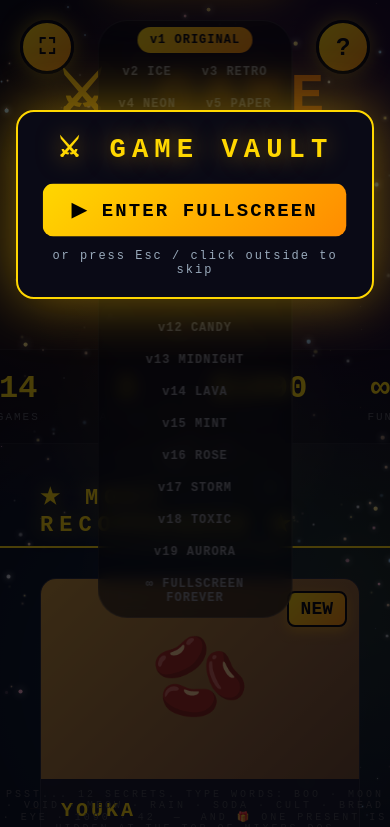
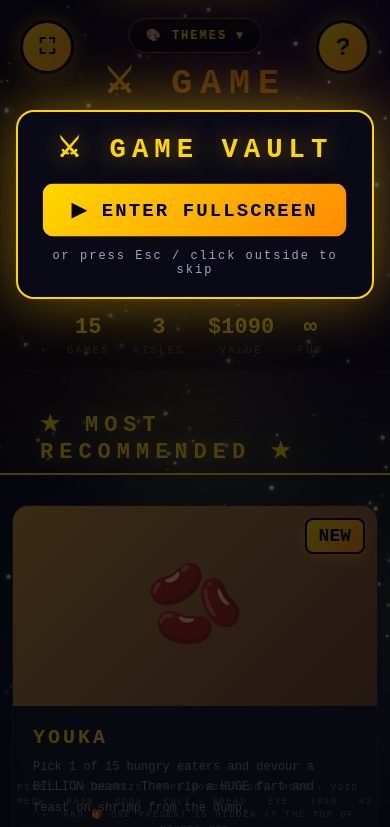
Before and after one commit to tntmaster7777777-pixel/tntmaster7777777-pixel.github.io, a plain HTML site: page index.html in a window 390 px wide. Shown: the top 827 px of the page. Drawn offline with Linux system fonts and the light colour scheme; animation ran at ten frames a second.

Commit message:
Mobile-friendly pass: collapse 23-theme bar into a dropdown, responsive header/stats/grid/hint, accurate dynamic game count

```diff
--- a/index.html
+++ b/index.html
@@ -77,7 +77,7 @@ body::after{
 }
 
 header{position:relative;z-index:1;text-align:center;padding:60px 20px 40px}
-header h1{font-size:56px;font-weight:900;letter-spacing:10px;
+header h1{font-size:clamp(28px,9vw,56px);font-weight:900;letter-spacing:clamp(4px,2vw,10px);
   background:linear-gradient(135deg,#ffd700,#ff8c00,#ff4500);
   -webkit-background-clip:text;-webkit-text-fill-color:transparent;background-clip:text;
   text-shadow:none;filter:drop-shadow(0 0 30px rgba(255,180,0,.5));
@@ -86,7 +86,8 @@ header h1{font-size:56px;font-weight:900;letter-spacing:10px;
 header p{font-size:14px;letter-spacing:4px;color:#888;margin-top:10px}
 .divider{width:200px;height:2px;background:linear-gradient(90deg,transparent,#ffd700,transparent);margin:20px auto}
 
-.grid{position:relative;z-index:1;display:grid;grid-template-columns:repeat(auto-fill,minmax(320px,1fr));gap:24px;max-width:1200px;margin:0 auto;padding:20px 40px 80px}
+.grid{position:relative;z-index:1;display:grid;grid-template-columns:repeat(auto-fill,minmax(min(300px,100%),1fr));
+  gap:clamp(16px,3vw,24px);max-width:1200px;margin:0 auto;padding:20px clamp(12px,3vw,40px) 80px}
 
 .card{background:rgba(20,20,30,.85);border:1px solid rgba(255,255,255,.08);border-radius:16px;
   overflow:hidden;cursor:pointer;text-decoration:none;color:#fff;
@@ -155,15 +156,24 @@ header p{font-size:14px;letter-spacing:4px;color:#888;margin-top:10px}
 /* ============================== */
 /* VERSION SWITCHER               */
 /* ============================== */
-#versionBar{position:fixed;top:20px;left:50%;transform:translateX(-50%);
-  display:flex;gap:6px;z-index:6;flex-wrap:wrap;justify-content:center;max-width:min(740px,72vw);
-  background:rgba(0,0,0,.6);padding:6px;border-radius:30px;
-  border:1px solid rgba(255,255,255,.1);backdrop-filter:blur(8px)}
-.vbtn{font-family:'Courier New',monospace;font-size:12px;letter-spacing:1px;
-  padding:6px 12px;border-radius:20px;border:0;cursor:pointer;
-  background:transparent;color:#888;transition:all .2s;font-weight:700}
-.vbtn:hover{color:#fff;background:rgba(255,255,255,.1)}
+#themeToggle{position:fixed;top:18px;left:50%;transform:translateX(-50%);z-index:7;
+  background:rgba(0,0,0,.7);color:#ffd700;border:1px solid rgba(255,215,0,.35);
+  padding:9px 16px;border-radius:22px;font-family:'Courier New',monospace;
+  font-size:12px;letter-spacing:2px;cursor:pointer;font-weight:900;backdrop-filter:blur(8px);white-space:nowrap}
+#themeToggle:hover{background:rgba(0,0,0,.9);color:#fff}
+#themeToggle:focus{outline:2px solid #ffd700;outline-offset:2px}
+#versionBar{position:fixed;top:58px;left:50%;transform:translateX(-50%);z-index:6;display:none;
+  flex-wrap:wrap;gap:5px;justify-content:center;max-width:min(640px,92vw);max-height:60vh;overflow:auto;
+  background:rgba(0,0,0,.85);padding:10px;border-radius:14px;
+  border:1px solid rgba(255,215,0,.3);backdrop-filter:blur(8px);
+  box-shadow:0 16px 40px rgba(0,0,0,.5)}
+#versionBar.open{display:flex}
+.vbtn{font-family:'Courier New',monospace;font-size:11px;letter-spacing:1px;
+  padding:7px 12px;border-radius:14px;border:0;cursor:pointer;
+  background:rgba(255,255,255,.06);color:#bbb;transition:all .15s;font-weight:700;white-space:nowrap}
+.vbtn:hover{color:#fff;background:rgba(255,255,255,.15)}
 .vbtn.active{background:linear-gradient(135deg,#ffd700,#ff8c00);color:#000}
+.vbtn:focus{outline:2px solid #ffd700;outline-offset:2px}
 
 /* ============================== */
 /* VERSION THEMES                 */
@@ -537,11 +547,12 @@ body.v23 .vbtn.active{background:linear-gradient(135deg,#7cffd0,#1a9e76);color:#
 .play-btn.green{background:linear-gradient(135deg,#1a5a1a,#2a8a2a);color:#7fff7f}
 .play-btn.green:hover{background:linear-gradient(135deg,#2a8a2a,#44ff44);color:#fff;box-shadow:0 0 20px rgba(68,255,68,.4)}
 
-.stats-bar{position:relative;z-index:1;display:flex;justify-content:center;gap:60px;
-  padding:20px;border-top:1px solid rgba(255,255,255,.06);border-bottom:1px solid rgba(255,255,255,.06);
+.stats-bar{position:relative;z-index:1;display:flex;justify-content:center;
+  gap:clamp(18px,6vw,60px);flex-wrap:wrap;
+  padding:clamp(14px,3vw,20px) 10px;border-top:1px solid rgba(255,255,255,.06);border-bottom:1px solid rgba(255,255,255,.06);
   margin-bottom:40px;background:rgba(0,0,0,.3)}
 .stat{text-align:center}
-.stat .n{font-size:32px;font-weight:900;color:#ffd700}
+.stat .n{font-size:clamp(22px,5vw,32px);font-weight:900;color:#ffd700}
 .stat .l{font-size:11px;color:#555;letter-spacing:2px;margin-top:4px}
 
 /* Fireworks canvas overlay */
@@ -583,8 +594,9 @@ header h1.shake{animation:shake .3s}
   -webkit-text-fill-color:transparent;background-clip:text}
 
 /* Hint ticker at bottom */
-.hint{position:fixed;bottom:10px;left:0;right:0;text-align:center;
-  font-size:10px;color:#444;letter-spacing:3px;z-index:1;pointer-events:none}
+.hint{position:fixed;bottom:8px;left:0;right:0;text-align:center;
+  font-size:clamp(9px,2vw,11px);color:#666;letter-spacing:clamp(1px,0.4vw,3px);z-index:1;
+  pointer-events:none;padding:0 12px;line-height:1.5}
 
 /* Secret unlocked toast */
 #toast{position:fixed;top:20px;left:50%;transform:translateX(-50%) translateY(-100px);
@@ -645,7 +657,8 @@ header h1.shake{animation:shake .3s}
   </div>
 </div>
 
-<div id="versionBar">
+<button id="themeToggle" aria-haspopup="true" aria-expanded="false">🎨 THEMES ▾</button>
+<div id="versionBar" role="menu">
   <button class="vbtn" data-v="1">v1 ORIGINAL</button>
   <button class="vbtn" data-v="2">v2 ICE</button>
   <button class="vbtn" data-v="3">v3 RETRO</button>
@@ -1336,14 +1349,11 @@ restoreUnlocked();
 addEventListener('pageshow', () => { restoreUnlocked(); updateCount(); });
 addEventListener('focus',    () => { restoreUnlocked(); updateCount(); });
 
-// Update stat count based on how many secrets unlocked (11 base + up to 12 secrets)
+// Dynamically count actual game cards (regular + unlocked secrets) so it stays accurate
 const updateCount = () => {
-  let total = 14;
-  for (const code in SECRETS) {
-    if (localStorage.getItem(SECRETS[code].storageKey) === '1') total++;
-  }
-  if (localStorage.getItem('vault_starcatch') === '1') total++; // present-unlocked Star Catcher
-  document.querySelector('.stat .n').textContent = total;
+  const base    = document.querySelectorAll('.card:not(.secret)').length;
+  const secrets = document.querySelectorAll('.card.secret.revealed').length;
+  document.querySelector('.stat .n').textContent = base + secrets;
 };
 updateCount();
 
@@ -1393,6 +1403,16 @@ function setVersion(v) {
     b.classList.toggle('active', b.dataset.v === v));
   localStorage.setItem('vault_version', v);
 }
+const themeToggleBtn = document.getElementById('themeToggle');
+const versionBarEl   = document.getElementById('versionBar');
+function setThemeOpen(open){
+  versionBarEl.classList.toggle('open', open);
+  themeToggleBtn.setAttribute('aria-expanded', open ? 'true' : 'false');
+}
+themeToggleBtn.addEventListener('click', (e)=>{ e.stopPropagation(); setThemeOpen(!versionBarEl.classList.contains('open')); });
+document.addEventListener('click', (e)=>{
+  if (!versionBarEl.contains(e.target) && e.target !== themeToggleBtn) setThemeOpen(false);
+});
 document.querySelectorAll('.vbtn').forEach(b =>
   b.addEventListener('click', (e) => {
     e.stopPropagation();
@@ -1400,6 +1420,7 @@ document.querySelectorAll('.vbtn').forEach(b =>
     // "Fullscreen Forever" (v23): turn on persistent fullscreen (incl. games) + go fullscreen now
     if (b.dataset.v === '23') { localStorage.setItem('fsForever','1'); enterFs(); }
     else { localStorage.removeItem('fsForever'); }
+    setThemeOpen(false); // close panel after picking
   }));
 // Always start on v1 ORIGINAL every time the vault opens
 setVersion('1');
```
